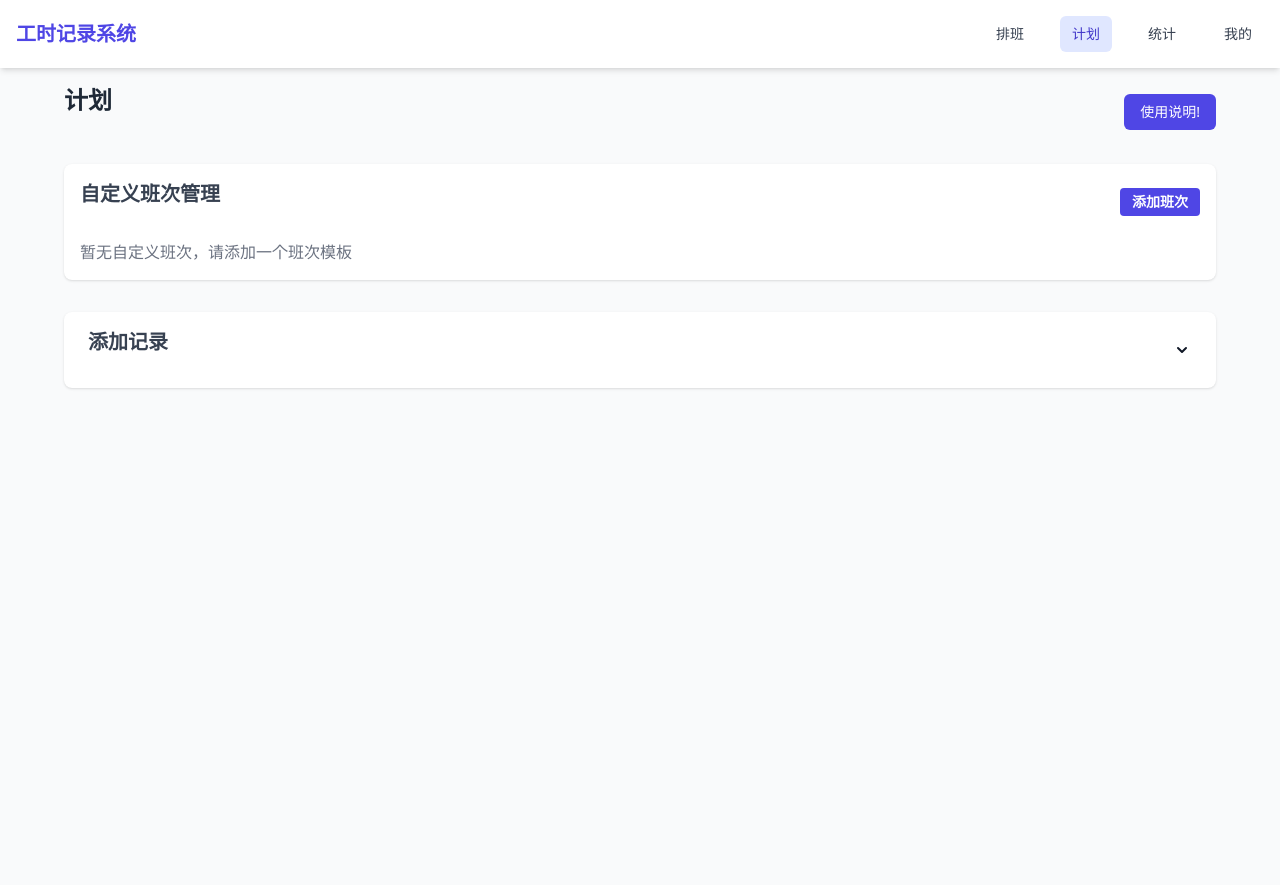
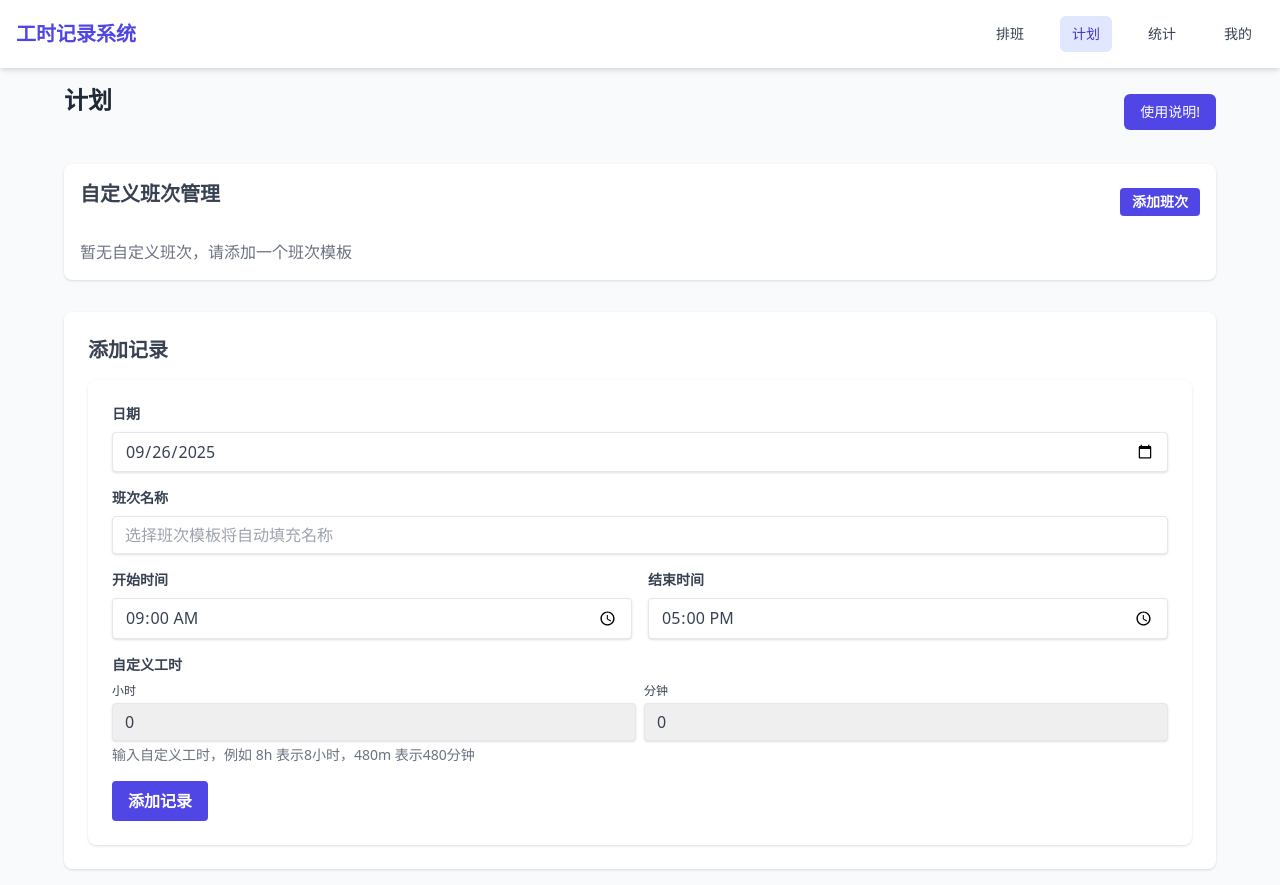
Before and after one commit to JiuWang95/workcum, a React (Vite) app: page / in a window 1280 px wide. Before the commit the page ends 800 px from the top, so only its background shows below. Built offline with nearby package versions, Linux system fonts and the light colour scheme.

Commit message:
refactor(TimeEntryPage): 简化时间记录表单的布局和状态管理
移除折叠功能及相关状态，直接显示时间记录表单
统一表单标题位置，优化页面结构

```diff
--- a/dev-dist/sw.js
+++ b/dev-dist/sw.js
@@ -82,7 +82,7 @@ define(['./workbox-ce4f0d5f'], (function (workbox) { 'use strict';
     "revision": "3ca0b8505b4bec776b69afdba2768812"
   }, {
     "url": "index.html",
-    "revision": "0.kll0buqij8g"
+    "revision": "0.qbhpctkk298"
   }], {});
   workbox.cleanupOutdatedCaches();
   workbox.registerRoute(new workbox.NavigationRoute(workbox.createHandlerBoundToURL("index.html"), {
--- a/src/components/TimeEntryForm.jsx
+++ b/src/components/TimeEntryForm.jsx
@@ -99,7 +99,6 @@ const TimeEntryForm = ({ onAddEntry }) => {
 
   return (
     <div className="bg-white rounded-lg shadow p-6">
-      <h2 className="section-heading">{t('time_entry.add_entry')}</h2>
       <form onSubmit={handleSubmit}>
         <div className="mb-4">
           <label className="block text-gray-700 text-sm font-bold mb-2" htmlFor="date">
--- a/src/pages/TimeEntryPage.jsx
+++ b/src/pages/TimeEntryPage.jsx
@@ -8,7 +8,6 @@ const TimeEntryPage = () => {
   const { t } = useTranslation();
   const [entries, setEntries] = useState([]);
   const [shifts, setShifts] = useState([]);
-  const [isAddRecordOpen, setIsAddRecordOpen] = useState(false);
   const [showInstructions, setShowInstructions] = useState(false); // 控制使用说明弹窗显示
 
   // Load entries and shifts from localStorage on component mount
@@ -49,31 +48,10 @@ const TimeEntryPage = () => {
 
       <div className="grid grid-cols-1 lg:grid-cols-3 gap-8">
         <div className="lg:col-span-3">
-          <div className="space-y-8">
-            <div>
-              <CustomShiftManager />
-            </div>
-            <div className="bg-white rounded-lg shadow">
-              <div
-                className="px-6 py-4 cursor-pointer flex justify-between items-center"
-                onClick={() => setIsAddRecordOpen(!isAddRecordOpen)}
-              >
-                <h2 className="section-heading mb-0">{t('time_entry.add_entry')}</h2>
-                <svg
-                  xmlns="http://www.w3.org/2000/svg"
-                  className={`h-5 w-5 transform transition-transform ${isAddRecordOpen ? 'rotate-180' : ''}`}
-                  viewBox="0 0 20 20"
-                  fill="currentColor"
-                >
-                  <path fillRule="evenodd" d="M5.293 7.293a1 1 0 011.414 0L10 10.586l3.293-3.293a1 1 0 111.414 1.414l-4 4a1 1 0 01-1.414 0l-4-4a1 1 0 010-1.414z" clipRule="evenodd" />
-                </svg>
-              </div>
-              {isAddRecordOpen && (
-                <div className="px-6 pb-6">
-                  <TimeEntryForm onAddEntry={handleAddEntry} />
-                </div>
-              )}
-            </div>
+          <CustomShiftManager />
+          <div className="bg-white rounded-lg shadow p-6 mt-8">
+            <h2 className="section-heading mb-6">{t('time_entry.add_entry')}</h2>
+            <TimeEntryForm onAddEntry={handleAddEntry} />
           </div>
         </div>
       </div>
```
